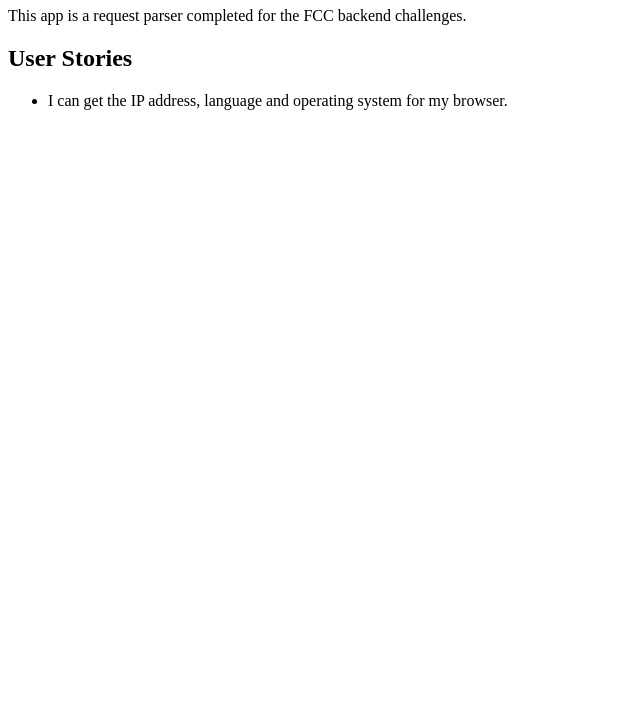
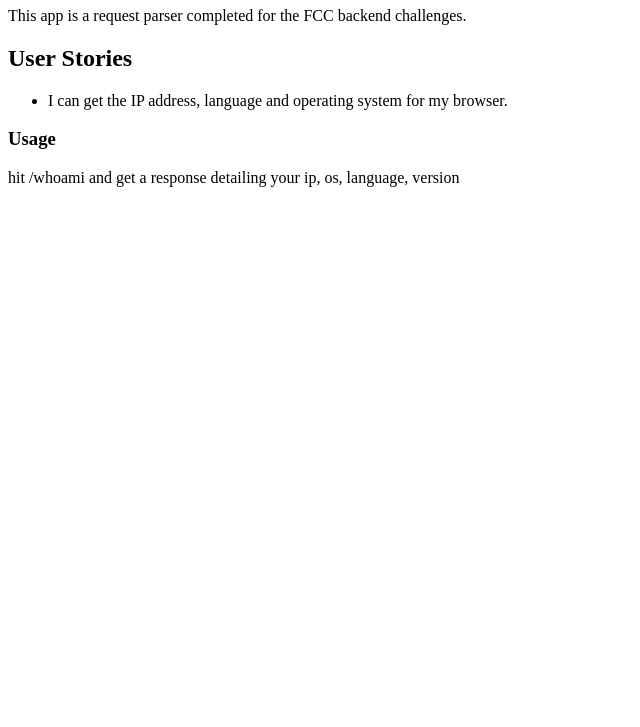
Before and after one commit to Swoodend/request_header_parser, a website: page views/index.html in a window 1280 px wide. Shown: the part 73-800 px from the top of the page, without its empty margins (0-640 px from the left). Drawn offline with Linux system fonts and the light colour scheme.

Commit message:
add a "how to use"to the index page

```diff
--- a/views/index.html
+++ b/views/index.html
@@ -9,5 +9,7 @@
     <p>This app is a request parser completed for the FCC backend challenges.</p>
     <h2>User Stories</h2>
     <ul><li>I can get the IP address, language and operating system for my browser.</li></ul>
+    <h3>Usage</h3>
+    <p>hit /whoami and get a response detailing your ip, os, language, version</p>
   </body>
 </html>
```
